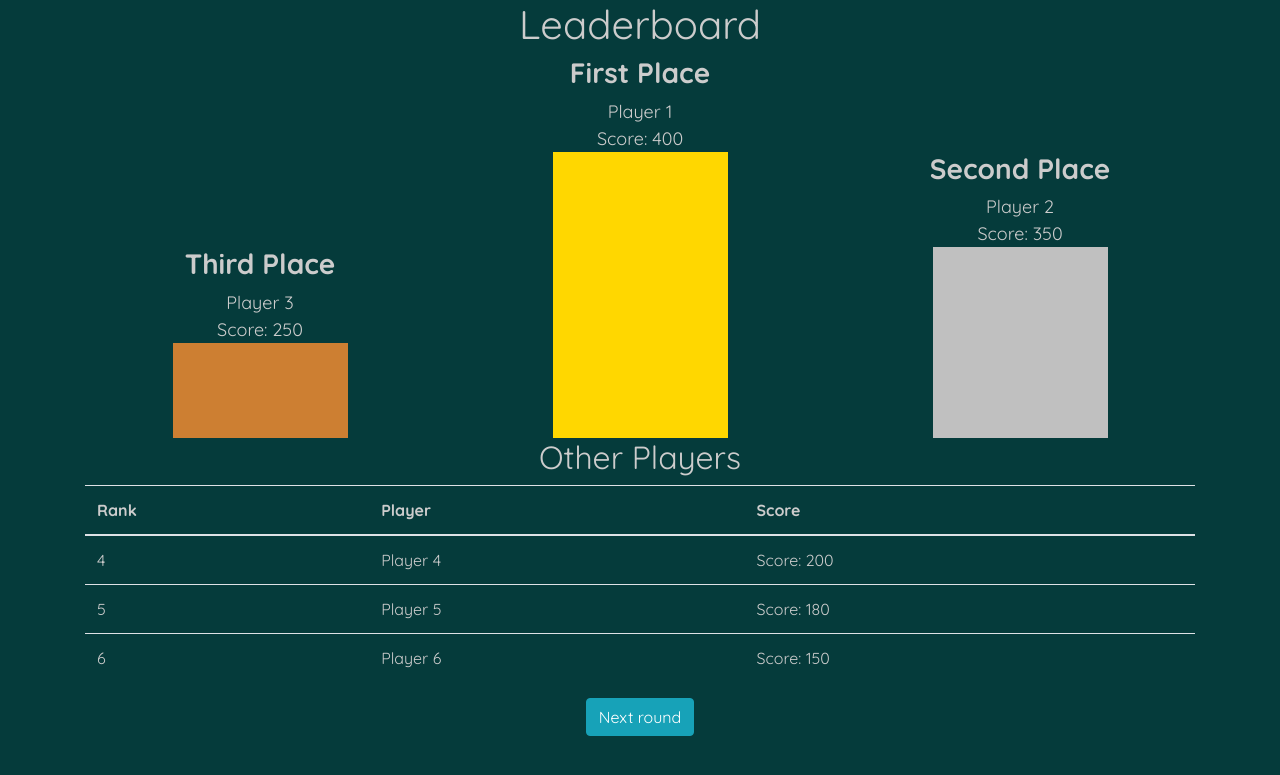
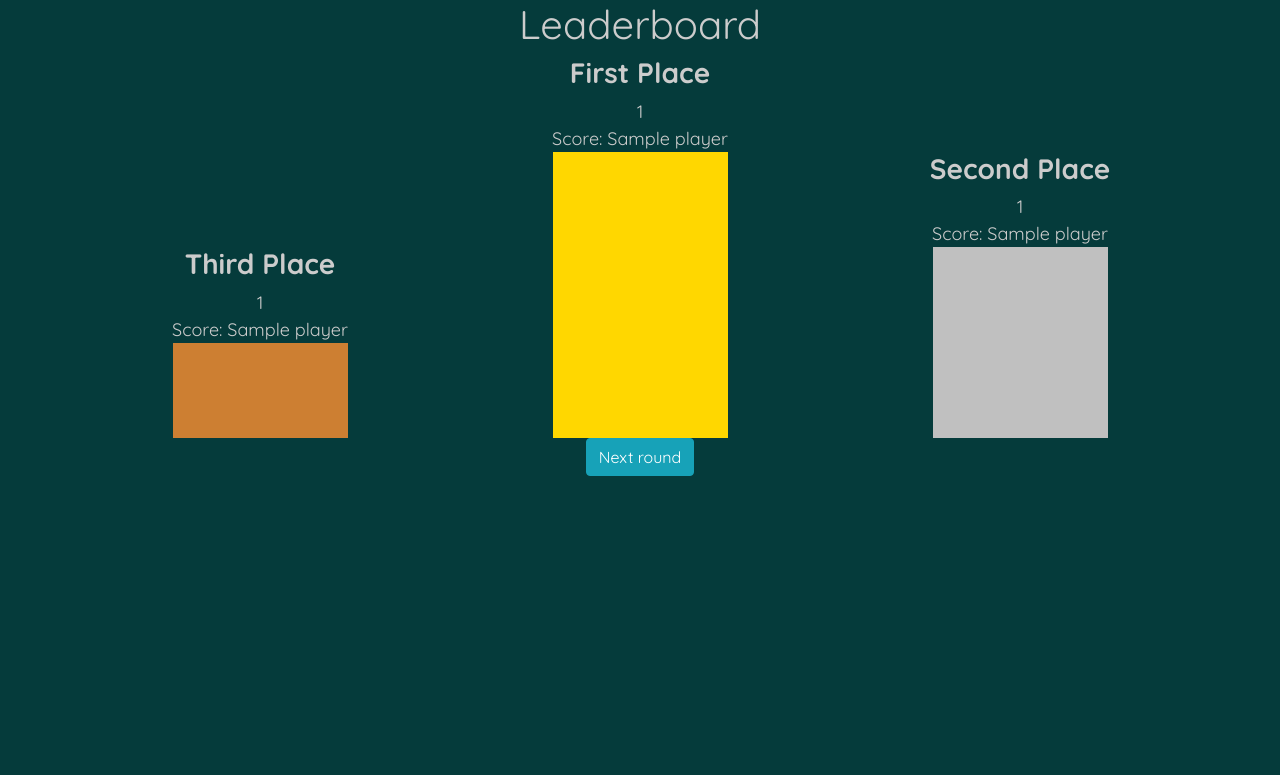
Before and after one commit to thomas-chernaik/sixsecondscribbles, a Flask app: template templates/leaderboard.html in a window 1280 px wide. Shown: the top 775 px of the page. Run offline with Flask 3, Linux system fonts and the light colour scheme; the template is opened without the code that fills it: most values are stand-ins (such as "Sample title", 1, 10 or a date in 2020); some libraries are stand-ins or nearby versions.

Commit message:
leaderboard now generates using jinja

```diff
--- a/templates/leaderboard.html
+++ b/templates/leaderboard.html
@@ -79,8 +79,8 @@
         </div>
         <div class="col-4 player-card">
             <h2>First Place</h2>
-            <p>Player 1</p>
-            <p>Score: 400</p>
+            <p>{{ players[0][0]}}</p>
+            <p>Score: {{players[0][1]}}</p>
         </div>
     </div>
     <div class="row">
@@ -92,8 +92,8 @@
         </div>
         <div class="col-4 player-card">
             <h2>Second Place</h2>
-            <p>Player 2</p>
-            <p>Score: 350</p>
+            <p>{{ players[1][0] }}</p>
+            <p>Score: {{players[1][1]}}</p>
         </div>
         <div class="col-4 player-card">
             <!-- Empty column for spacing -->
@@ -102,8 +102,8 @@
     <div class="row">
         <div class="col-4 player-card">
             <h2>Third Place</h2>
-            <p>Player 3</p>
-            <p>Score: 250</p>
+            <p>{{ players[2][0]}}</p>
+            <p>Score: {{ players[2][1] }}</p>
         </div>
         <div class="col-4 player-card">
             <div class="gold-rectangle"></div>
@@ -123,6 +123,7 @@
             <div class="silver-rectangle"></div>
         </div>
     </div>
+{% if players|length > 3 %}
     <h2 class="text-center">Other Players</h2>
     <table class="table">
         <thead>
@@ -133,24 +134,18 @@
         </tr>
         </thead>
         <tbody>
+        <!-- Add a row for each player, ignoring the first three the players are in players as tuples -->
+        {% for player in players[3:] %}
         <tr>
-            <td>4</td>
-            <td>Player 4</td>
-            <td>Score: 200</td>
+            <td>{{player[2]}}</td>
+            <td>{{player[0]}}</td>
+            <td>{{player[1]}}</td>
         </tr>
-        <tr>
-            <td>5</td>
-            <td>Player 5</td>
-            <td>Score: 180</td>
-        </tr>
-        <tr>
-            <td>6</td>
-            <td>Player 6</td>
-            <td>Score: 150</td>
-        </tr>
+        {% endfor %}
         <!-- Add more rows for additional players -->
         </tbody>
     </table>
+    {% endif %}
     <!-- Add a button to return to the game -->
     <div class="text-center">
         <a class="btn btn-info">Next round</a>
```
